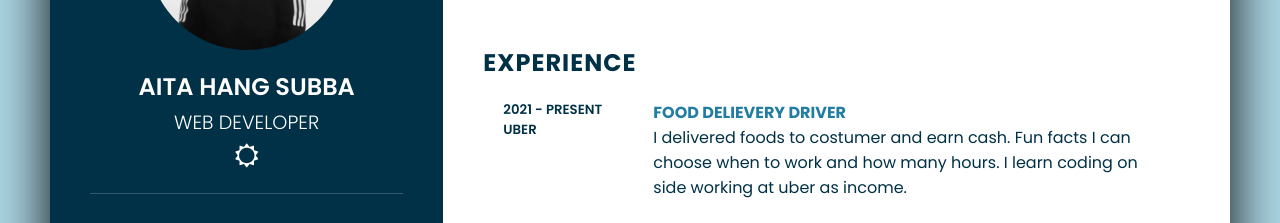
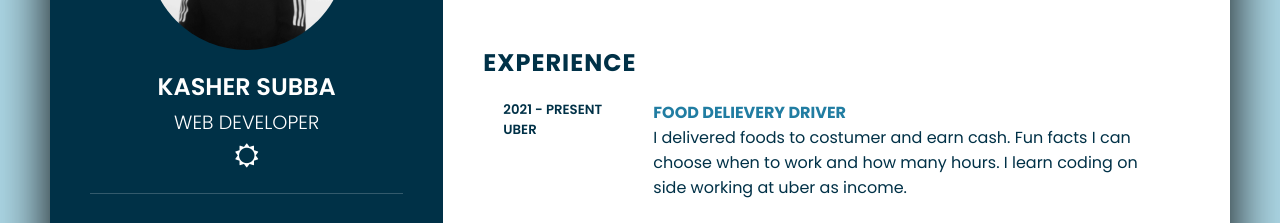
Before and after one commit to Nepinte/Resume1, a plain HTML site: page index.html in a window 1280 px wide. Shown: the part 240-463 px from the top of the page. Drawn offline with Linux system fonts and the light colour scheme.

Commit message:
Update index.html

```diff
--- a/index.html
+++ b/index.html
@@ -16,7 +16,7 @@
         <div class="imgBx">
           <img src="img/aita.png" alt="">
         </div>
-        <h2>Aita Hang Subba<br><span>Web Developer</span><br><i id="iconMS" class="fa fa-sun-o" aria-hidden="true"></i></h2>
+        <h2>Kasher Subba<br><span>Web Developer</span><br><i id="iconMS" class="fa fa-sun-o" aria-hidden="true"></i></h2>
       </div>
 
       <div class="contactInfo">
```
